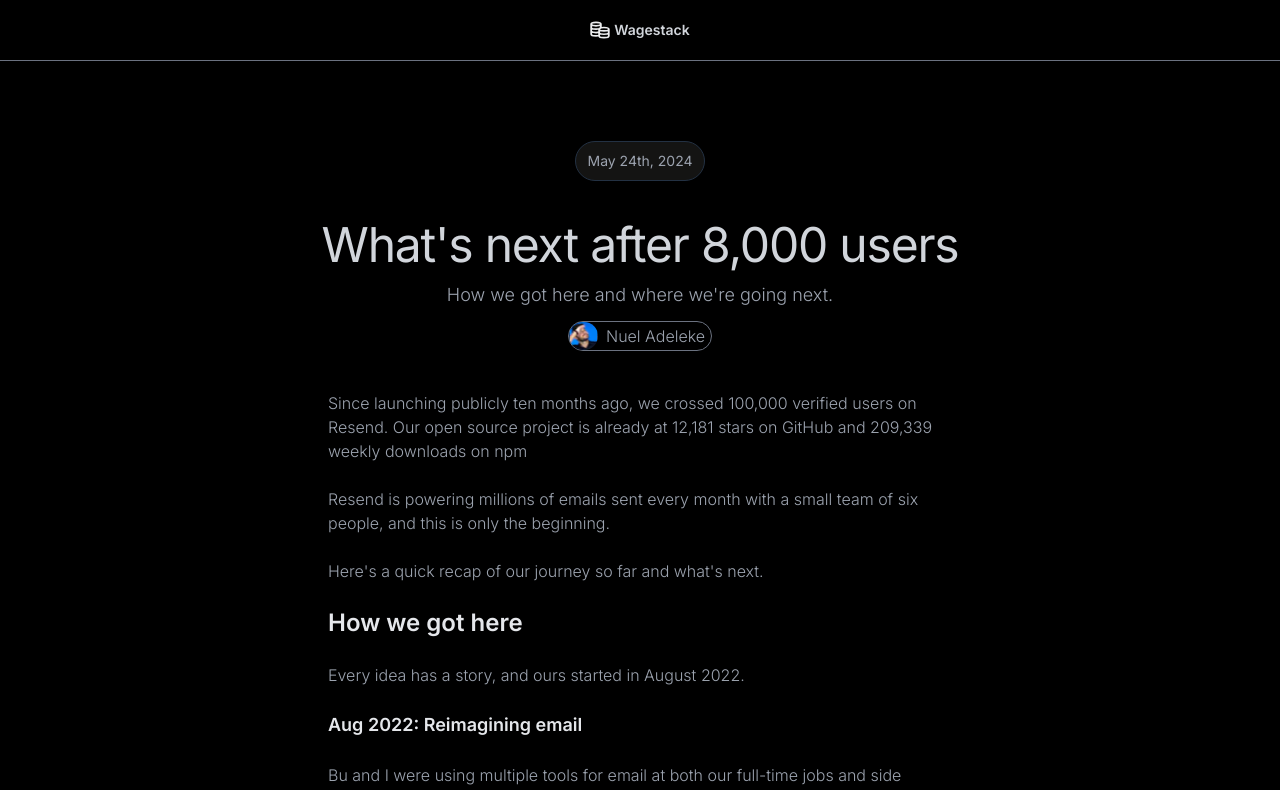
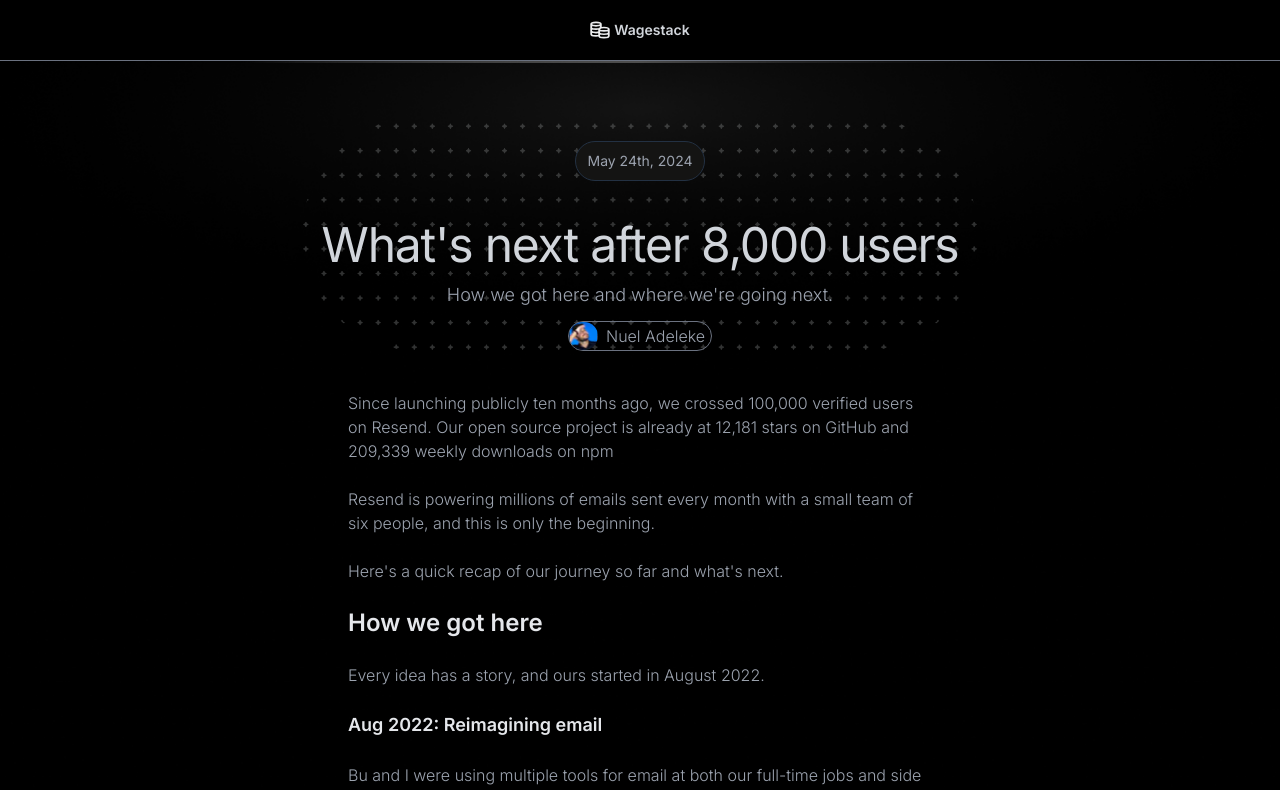
Before and after one commit to kelechukwu1/GetpayedLanding, a Next.js app: page /next in a window 1280 px wide. Shown: the top 790 px of the page. Built offline with nearby package versions, Linux system fonts and the light colour scheme.

Commit message:
added background to the next page

```diff
--- a/app/next/page.tsx
+++ b/app/next/page.tsx
@@ -1,23 +1,44 @@
 import { DatePicker } from "@/components/DatePicker";
 import { Typography } from "@/components/ui/typography";
+import Image from "next/image";
 import React from "react";
 
 const NextPage = () => {
   return (
-    <main className="px-5 md:px-0 py-10 md:py-20 flex flex-col gap-10 items-center justify-center">
-      <div>
+    <main className="md:px-0 py-10 md:py-20 flex flex-col gap-10 items-center justify-center relative z-10">
+      <Image
+        className="object-cover md:object-fill w-full h-full z-10 md:z-0"
+        src="/Linear.png"
+        alt="Background"
+        layout="fill"
+        priority={true}
+      />
+      <div className="z-10">
         <DatePicker />
       </div>
-      <div className="flex flex-col gap-3">
+      <div className="px-5 flex flex-col gap-3 relative">
+        <div className="absolute top-[-6.5rem] left-0 right-0 bottom-0 z-0 overflow-hidden">
+          <div className="absolute inset-0 rounded-full bg-gradient-radial from-transparent via-black to-black opacity-70" />
+          <Image
+            className="object-cover w-full h-full lg:rounded-full"
+            src="/All.png"
+            alt="Background stars"
+            layout="fill"
+            objectFit="cover"
+            objectPosition="center bottom"
+            priority={true}
+          />
+        </div>
+
         <Typography
-          className="text-center text-pretty scroll-m-20 text-4xl tracking-tight lg:text-5xl text-gray-300"
+          className="text-center text-pretty scroll-m-20 text-4xl tracking-tight lg:text-5xl text-gray-300 z-10"
           text={"What's next after 8,000 users"}
         />
         <Typography
-          className="text-center scroll-m-20 text-lg font-light text-gray-400"
+          className="text-center scroll-m-20 text-lg font-light text-gray-400 z-10"
           text={"How we got here and where we're going next."}
         />
-        <div className="flex justify-center cursor-pointer">
+        <div className="flex justify-center cursor-pointer z-10">
           <div className="flex items-center gap-2 w-36 border border-gray-500 rounded-full">
             <svg
               className="rounded-full"
@@ -60,7 +81,7 @@
           </div>
         </div>
       </div>
-      <div className="max-w-[39rem]">
+      <div className="px-5 max-w-[39rem] z-10">
         <Typography
           className="text-left scroll-m-20 text-md font-light text-gray-400"
           text={
@@ -118,6 +139,27 @@
           />
         </div>
       </div>
+      {/* Background Images */}
+      <div className="flex justify-center absolute w-full top-0 left-1/2 transform -translate-x-1/2">
+        <Image
+          className="w-full"
+          src="/Gradient.png"
+          alt="Bright Light"
+          width={900}
+          height={900}
+          priority={true}
+        />
+      </div>
+      <div className="flex justify-center absolute w-full left-1/2 right-1/2 transform -translate-x-1/2 top-0 z-10">
+        <Image
+        className="h-[0.15rem]"
+          src="/HorizontalDivider.png"
+          alt="Horizontal Line"
+          width={800}
+          height={800}
+          priority={true}
+        />
+      </div>
     </main>
   );
 };
--- a/app/page.tsx
+++ b/app/page.tsx
@@ -8,7 +8,7 @@
   return (
     <main className="h-screen flex flex-col justify-center items-center relative">
       <Image
-        className="object-cover md:object-fill w-full h-full z-10"
+        className="object-cover md:object-fill w-full h-full z-10 md:z-0"
         src="/Linear.png"
         alt="Background"
         layout="fill"
@@ -22,7 +22,7 @@
         <div className="absolute top-[-9rem] left-0 right-0 bottom-0 z-0 overflow-hidden">
           <div className="absolute inset-0 rounded-full bg-gradient-radial from-transparent via-black to-black opacity-70" />
           <Image
-            className="object-cover w-full h-full rounded-full"
+            className="object-cover w-full h-full md:rounded-full"
             src="/All.png"
             alt="Background stars"
             layout="fill"
@@ -44,9 +44,9 @@
       <FooterForm />
 
       {/* Background Images */}
-      <div className="flex justify-center absolute w-full top-0 left-1/2 transform -translate-x-1/2 z-20">
+      <div className="flex justify-center absolute w-full top-0 left-1/2 transform -translate-x-1/2">
         <Image
-        className="w-full"
+          className="w-full"
           src="/Gradient.png"
           alt="Bright Light"
           width={900}
@@ -54,8 +54,9 @@
           priority={true}
         />
       </div>
-      <div className="absolute w-full top-0 left-0 right-0 z-20 flex justify-center">
+      <div className="absolute w-full top-0 left-0 right-0 z-10 flex justify-center">
         <Image
+        className="h-[0.15rem]"
           src="/HorizontalDivider.png"
           alt="Horizontal Line"
           width={800}
--- a/components/Navbar.tsx
+++ b/components/Navbar.tsx
@@ -4,8 +4,8 @@
 
 const Navbar = () => {
   return (
-    <header>
-      <nav className="px-5 md:px-20 py-5 border-b border-gray-500">
+    <header className="z-10">
+      <nav className="px-5 md:px-20 py-5 border-b border-gray-500 z-50">
         <Link
           className="flex justify-center gap-1 items-center"
           href="/"
```
